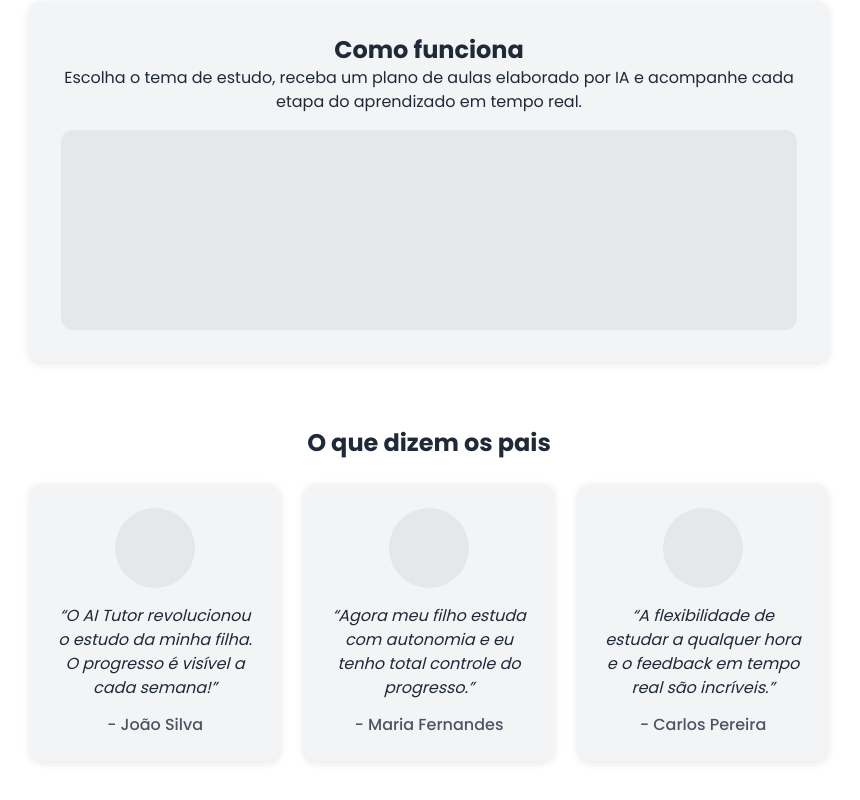
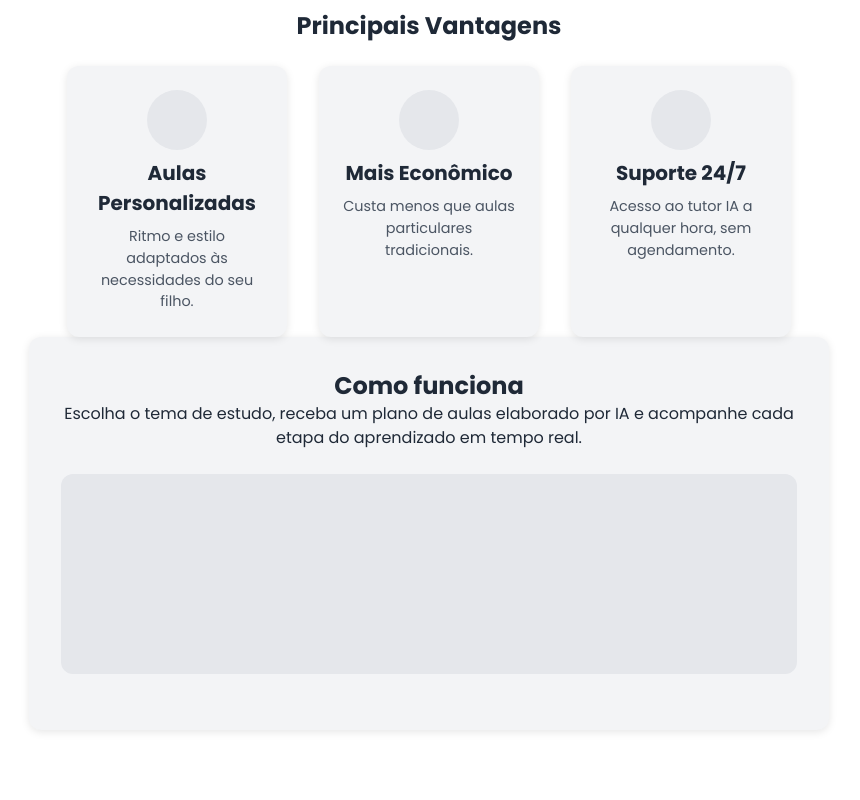
Before and after one commit to duMagnus/ai-tutor, a React (Vite) app in the folder frontend/: page / in a window 1280 px wide. Shown: the part 840-1640 px from the top of the page, without its empty margins (211-1071 px from the left). Built offline with nearby package versions, Linux system fonts and the light colour scheme.

Commit message:
Increase vertical spacing, add benefits section and auto-scrolling testimonials

```diff
--- a/frontend/src/pages/LandingPage.css
+++ b/frontend/src/pages/LandingPage.css
@@ -28,6 +28,11 @@
   background-color: var(--color-background);
 }
 
+/* Uniform vertical spacing between sections */
+.landing-main > * + * {
+  margin-top: 4rem;
+}
+
 .features {
   margin: 2rem auto;
   text-align: left;
@@ -52,7 +57,7 @@
 /* Hero */
 .hero-section {
   text-align: center;
-  margin: 2rem auto;
+  margin: 0 auto;
   max-width: 800px;
 }
 .hero-image {
@@ -60,14 +65,14 @@
   height: 300px;
   background-color: #E5E7EB;
   border-radius: var(--border-radius-lg);
-  margin-top: 1rem;
+  margin: 1.5rem 0;
 }
 
 /* How It Works */
 .how-it-works {
   background-color: var(--color-surface);
   padding: 2rem;
-  margin: 2rem auto;
+  margin: 0 auto;
   max-width: 800px;
   border-radius: var(--border-radius-lg);
   box-shadow: var(--shadow-card);
@@ -78,22 +83,26 @@
   height: 200px;
   background-color: #E5E7EB;
   border-radius: var(--border-radius-lg);
-  margin-top: 1rem;
+  margin: 1.5rem 0;
 }
 
 /* Testimonials */
+/* Testimonials slider */
 .testimonials {
-  padding: 2rem;
+  padding: 2rem 0;
   text-align: center;
 }
-.testimonial-cards {
-  display: flex;
-  flex-wrap: wrap;
-  justify-content: center;
-  gap: 1.5rem;
+.testimonials-slider {
+  overflow: hidden;
   margin-top: 1.5rem;
 }
+.slider-track {
+  display: flex;
+  gap: 1.5rem;
+  animation: scroll 30s linear infinite;
+}
 .testimonial-card {
+  flex: 0 0 auto;
   background-color: var(--color-surface);
   padding: 1.5rem;
   border-radius: var(--border-radius-lg);
@@ -117,6 +126,11 @@
   color: var(--text-secondary);
 }
 
+@keyframes scroll {
+  from { transform: translateX(0); }
+  to { transform: translateX(-50%); }
+}
+
 /* Call to Action */
 .cta-section {
   padding: 2rem;
@@ -124,9 +138,43 @@
   background-color: var(--color-primary);
   color: var(--color-background);
   border-radius: var(--border-radius-lg);
-  margin: 2rem auto;
+  margin: 0 auto;
   max-width: 600px;
 }
 .cta-section .btn {
   margin-top: 1rem;
 }
+/* Benefits */
+.benefits {
+  text-align: center;
+}
+.benefit-cards {
+  display: flex;
+  flex-wrap: wrap;
+  justify-content: center;
+  gap: 2rem;
+  margin-top: 1.5rem;
+}
+.benefit-card {
+  background-color: var(--color-surface);
+  padding: 1.5rem;
+  border-radius: var(--border-radius-lg);
+  box-shadow: var(--shadow-card);
+  max-width: 220px;
+  text-align: center;
+}
+.benefit-card .icon {
+  width: 60px;
+  height: 60px;
+  background-color: #E5E7EB;
+  border-radius: 50%;
+  margin: 0 auto 0.5rem;
+}
+.benefit-card h4 {
+  margin: 0.5rem 0;
+  font-size: 1.25rem;
+}
+.benefit-card p {
+  color: var(--text-secondary);
+  font-size: 0.9rem;
+}
--- a/frontend/src/pages/LandingPage.jsx
+++ b/frontend/src/pages/LandingPage.jsx
@@ -41,6 +41,31 @@ function LandingPage() {
           </ul>
         </section>
 
+        {/* Benefits Section */}
+        <section className="benefits">
+          <h3>Principais Vantagens</h3>
+          <div className="benefit-cards">
+            <div className="benefit-card">
+              {/* Icon placeholder: ícone de personalização */}
+              <div className="image-placeholder icon" />
+              <h4>Aulas Personalizadas</h4>
+              <p>Ritmo e estilo adaptados às necessidades do seu filho.</p>
+            </div>
+            <div className="benefit-card">
+              {/* Icon placeholder: ícone de economia */}
+              <div className="image-placeholder icon" />
+              <h4>Mais Econômico</h4>
+              <p>Custa menos que aulas particulares tradicionais.</p>
+            </div>
+            <div className="benefit-card">
+              {/* Icon placeholder: ícone de suporte */}
+              <div className="image-placeholder icon" />
+              <h4>Suporte 24/7</h4>
+              <p>Acesso ao tutor IA a qualquer hora, sem agendamento.</p>
+            </div>
+          </div>
+        </section>
+
         {/* How It Works Section */}
         <section className="how-it-works">
           <h3>Como funciona</h3>
@@ -55,31 +80,67 @@ function LandingPage() {
         {/* Testimonials Section */}
         <section className="testimonials">
           <h3>O que dizem os pais</h3>
-          <div className="testimonial-cards">
-            <div className="testimonial-card">
-              {/* Imagem de perfil: avatar do pai/mãe */}
-              <div className="image-placeholder avatar" />
-              <p>
-                “O AI Tutor revolucionou o estudo da minha filha. O progresso é
-                visível a cada semana!”
-              </p>
-              <span>- João Silva</span>
-            </div>
-            <div className="testimonial-card">
-              <div className="image-placeholder avatar" />
-              <p>
-                “Agora meu filho estuda com autonomia e eu tenho total controle
-                do progresso.”
-              </p>
-              <span>- Maria Fernandes</span>
-            </div>
-            <div className="testimonial-card">
-              <div className="image-placeholder avatar" />
-              <p>
-                “A flexibilidade de estudar a qualquer hora e o feedback em
-                tempo real são incríveis.”
-              </p>
-              <span>- Carlos Pereira</span>
+          <div className="testimonials-slider">
+            <div className="slider-track">
+              {[
+                {
+                  author: 'João Silva',
+                  text:
+                    '“O AI Tutor revolucionou o estudo da minha filha. O progresso é visível a cada semana!”',
+                },
+                {
+                  author: 'Maria Fernandes',
+                  text:
+                    '“Agora meu filho estuda com autonomia e eu tenho total controle do progresso.”',
+                },
+                {
+                  author: 'Carlos Pereira',
+                  text:
+                    '“A flexibilidade de estudar a qualquer hora e o feedback em tempo real são incríveis.”',
+                },
+                {
+                  author: 'Ana Costa',
+                  text:
+                    '“Os relatórios de progresso ajudam a identificar pontos de melhoria rapidamente.”',
+                },
+                {
+                  author: 'Pedro Almeida',
+                  text:
+                    '“App intuitivo e didático. Meu filho ama estudar com o AI Tutor!”',
+                }
+              ].concat([
+                {
+                  author: 'João Silva',
+                  text:
+                    '“O AI Tutor revolucionou o estudo da minha filha. O progresso é visível a cada semana!”',
+                },
+                {
+                  author: 'Maria Fernandes',
+                  text:
+                    '“Agora meu filho estuda com autonomia e eu tenho total controle do progresso.”',
+                },
+                {
+                  author: 'Carlos Pereira',
+                  text:
+                    '“A flexibilidade de estudar a qualquer hora e o feedback em tempo real são incríveis.”',
+                },
+                {
+                  author: 'Ana Costa',
+                  text:
+                    '“Os relatórios de progresso ajudam a identificar pontos de melhoria rapidamente.”',
+                },
+                {
+                  author: 'Pedro Almeida',
+                  text:
+                    '“App intuitivo e didático. Meu filho ama estudar com o AI Tutor!”',
+                },
+              ]).map((t, i) => (
+                <div className="testimonial-card" key={i}>
+                  <div className="image-placeholder avatar" />
+                  <p>{t.text}</p>
+                  <span>- {t.author}</span>
+                </div>
+              ))}
             </div>
           </div>
         </section>
```
